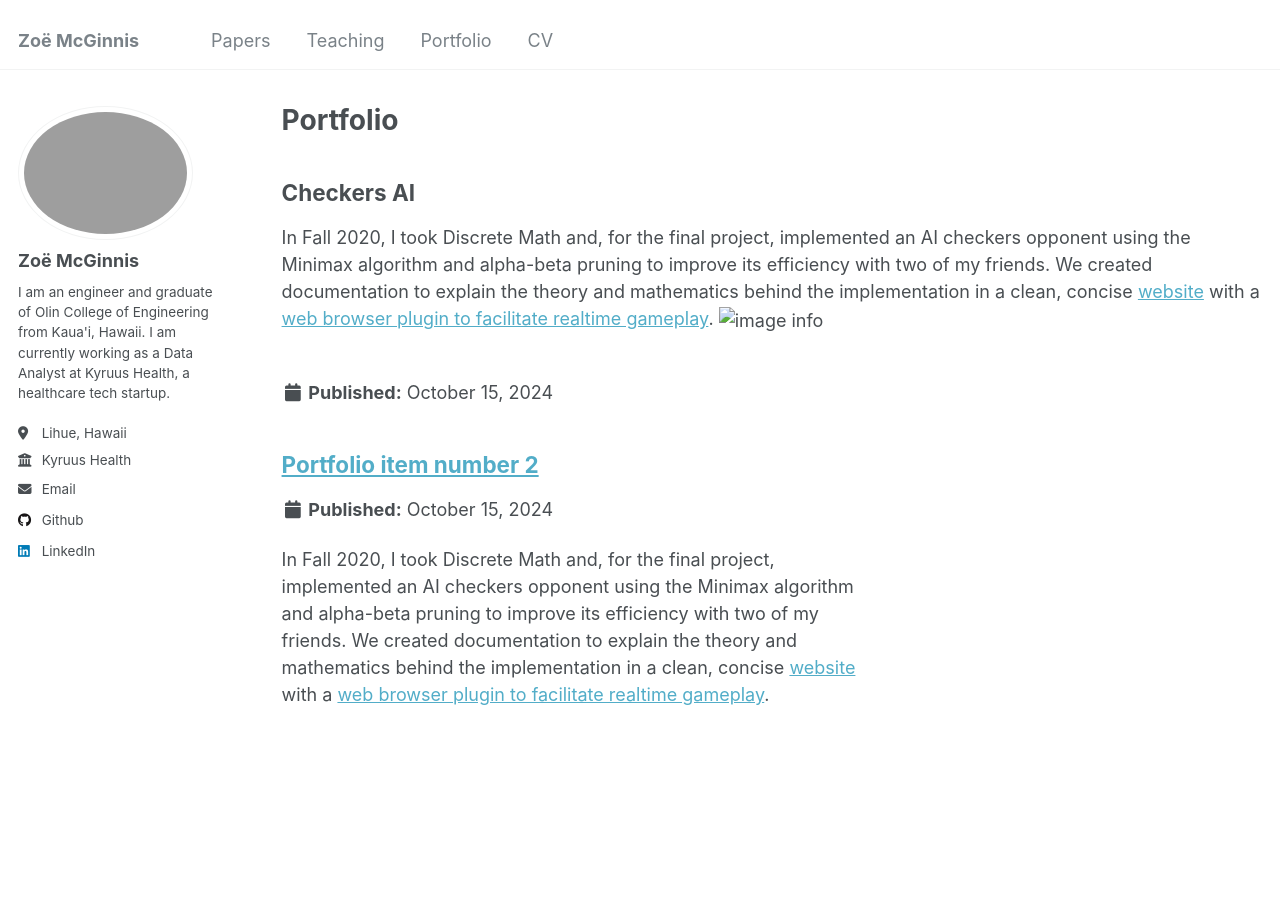
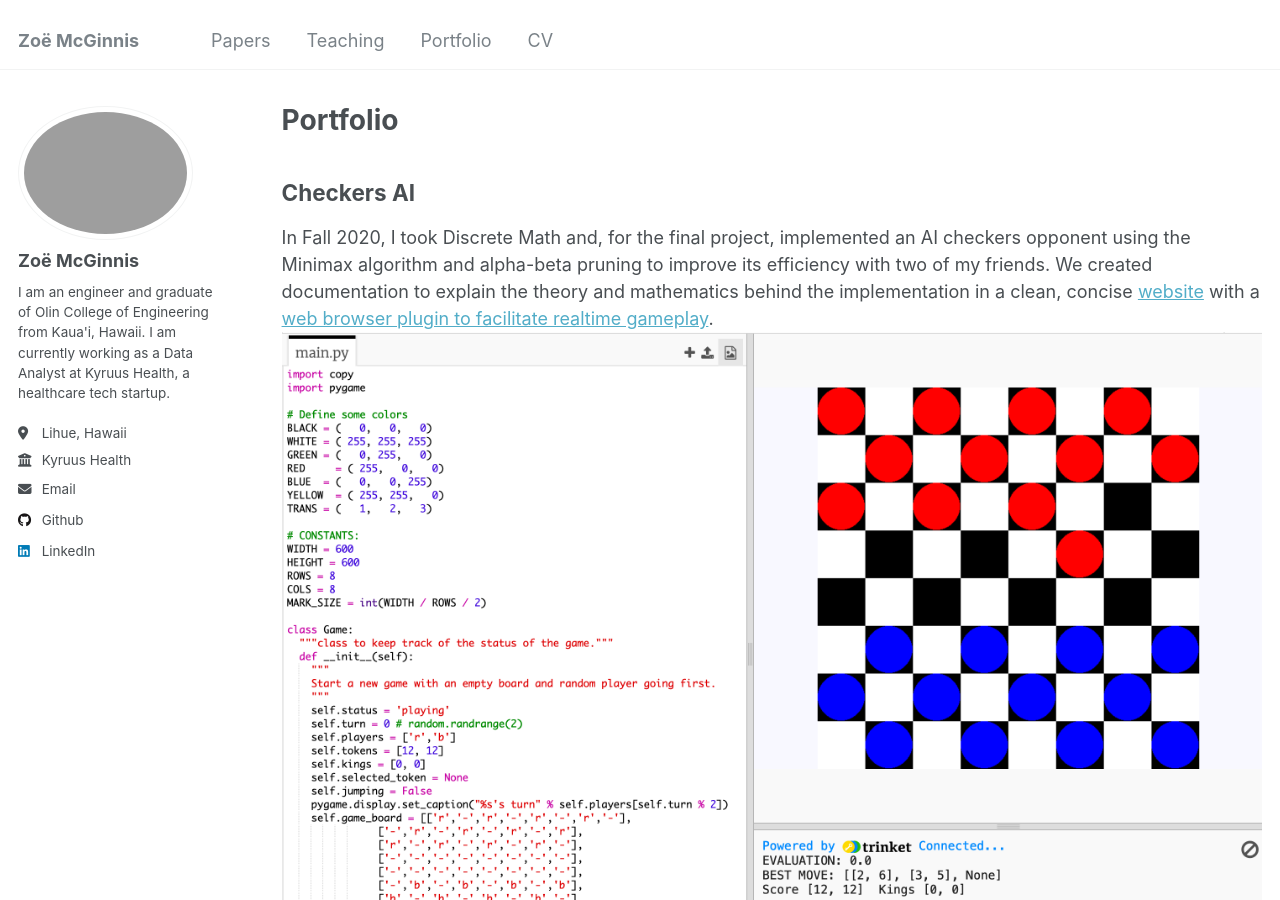
Before and after one commit to Mickmcginnis/zmcginnis, a Jekyll site: the page built from _pages/portfolio.md, in a window 1280 px wide and 900 px high. Built offline with Jekyll 4.4.1, drawn with Linux system fonts in a browser that asks for light colours.

Commit message:
Change image to md format

```diff
--- a/_pages/portfolio.md
+++ b/_pages/portfolio.md
@@ -9,7 +9,7 @@ author_profile: true
 
 ## Checkers AI
 In Fall 2020, I took Discrete Math and, for the final project, implemented an AI checkers opponent using the Minimax algorithm and alpha-beta pruning to improve its efficiency with two of my friends. We created documentation to explain the theory and mathematics behind the implementation in a clean, concise [website](https://sites.google.com/view/lazyy/home?authuser=0) with a [web browser plugin to facilitate realtime gameplay](https://sites.google.com/view/lazyy/play?authuser=0).
-![image info](./images/checkers_AI.png)
+![image info](/images/checkers_AI.png)
 
 
 
```
